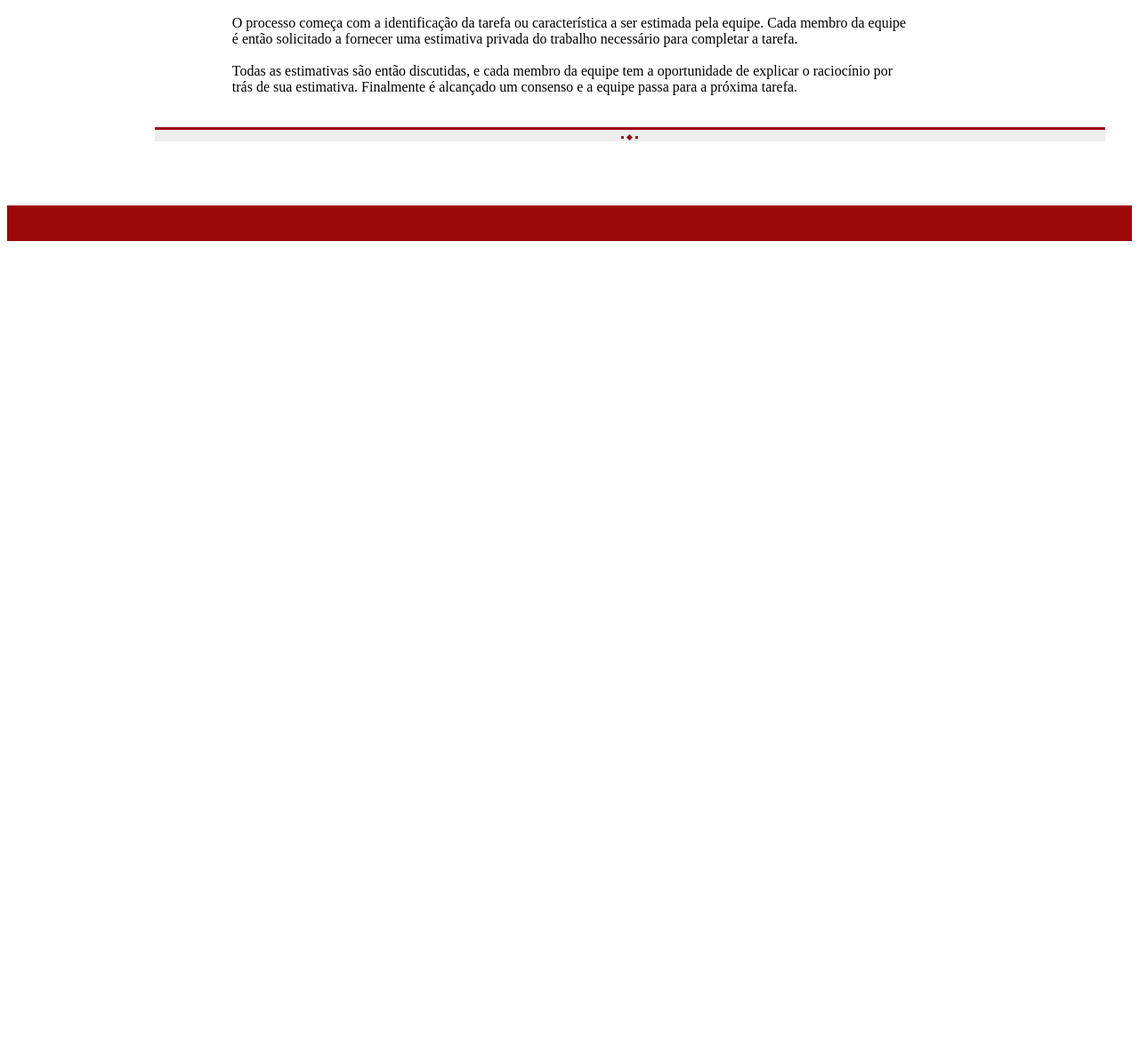
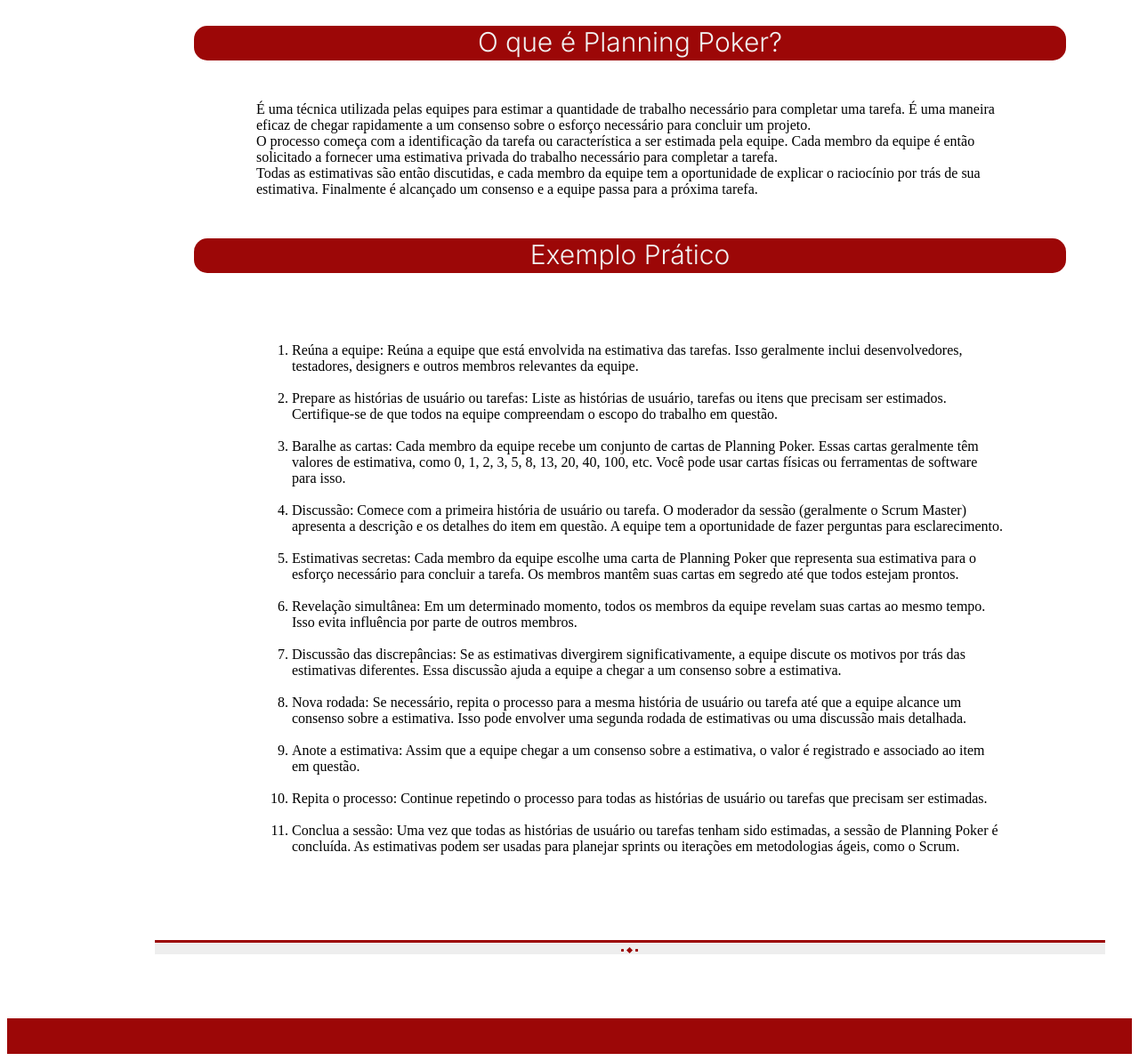
Before and after one commit to Marianatebecherani/adsapi1, a Flask app: page /planningpoker in a window 1280 px wide. Shown: the part 487-1680 px from the top of the page at 89% size. Before the commit the page ends 758 px from the top, so only its background shows below. Run offline with Flask 3, Linux system fonts and the light colour scheme; some web fonts are replaced.

Commit message:
Adicionando exemplo prático ao planning poker

```diff
--- a/Flask/templates/planningpoker.html
+++ b/Flask/templates/planningpoker.html
@@ -5,7 +5,8 @@
     <meta charset="UTF-8">
     <meta name="viewport" content="width=device-width, initial-scale=1.0">
     <link href="https://fonts.googleapis.com/css2?family=Carattere&display=swap" rel="stylesheet">
-    <link href="../static/css/style.css" rel="stylesheet" />
+    <link href="https://fonts.googleapis.com/css2?family=Inter:wght@300&display=swap" rel="stylesheet">
+    <link href="../CSS/style.css" rel="stylesheet" />
     <title>Planning Poker</title>
 
 </head>
@@ -15,44 +16,91 @@
         <!--Cabeçalho-->
         <header class="container--header">
             <!--LOGO-->
-            <a href="/" class="logo">Scrum</a>
+            <a href="index.html" class="logo">Scrum</a>
+
             <!--LINKS-->
-            <a href="/estruturatime">Estrutura do time</a>
+            <a href="../HTML/estrutura.html">Estrutura do time</a>
 
             <!--MENU DROPDOWN-->
             <div class="dropdown">
                 <div class="dropbtn">Artefatos</div>
                 <div class="dropdown-content">
-                    <a href="/product_backlog">Product Backlog</a>
-                    <a href="/process_backlog">Process Backlog</a>
-                    <a href="/sprintplanning">Sprint Planning</a>
-                    <a href="/dailyscrum">Daily Scrum</a>
-                    <a href="/planningpoker">Planning Poker</a>
-                    <a href="/sprint_retrospective">Sprint Retrospective</a>
-                    <a href="/burndownchart">Burndown Chart</a>
+                    <a href="../HTML/productbacklog.html">Product Backlog</a>
+                    <a href="/HTML/processbacklog.html">Process Backlog</a>
+                    <a href="../HTML/sprintplanning.html">Sprint Planning</a>
+                    <a href="../HTML/daily.html">Daily Scrum</a>
+                    <a href="../HTML/planningpoker.html">Planning Poker</a>
                 </div>
             </div>
 
-            <a href="/atividadepratica">Atividade</a>
+            <a href="../HTML/atividade.html">Atividade</a>
 
         </header>
 
+        <!-- Container alinhando as imagens-->
+        <div class="container--imghome">
+            <br>
+            <img src="../img/planningpoker.png" style="border-radius: 15px;">
 
-        <div class="container--imghome">
-            <img src="../static/img/planning.png">
+            <!--Barra vermelha que fica em cima do texto-->
+            <div class="barra">O que é Planning Poker?</div>
 
 
-            <img src="../static/img/título.png" style="max-width: 70%;">
-        </div>
 
-        <div class="container--txthome">
-            <p>É uma técnica utilizada pelas equipes para estimar a quantidade de trabalho necessário para completar uma tarefa. É uma maneira eficaz de chegar rapidamente a um consenso sobre o esforço necessário para concluir um projeto.<br><br>
-                O processo começa com a identificação da tarefa ou característica a ser estimada pela equipe. Cada membro da equipe é então solicitado a fornecer uma estimativa privada do trabalho necessário para completar a tarefa.<br><br>
-                Todas as estimativas são então discutidas, e cada membro da equipe tem a oportunidade de explicar o raciocínio por trás de sua estimativa. Finalmente é alcançado um consenso e a equipe passa para a próxima tarefa.</p>
-        </div>
+            <div class="container--txthome">
+                <p>É uma técnica utilizada pelas equipes para estimar a quantidade de trabalho necessário para completar
+                    uma tarefa. É uma maneira eficaz de chegar rapidamente a um consenso sobre o esforço necessário para
+                    concluir um projeto.<br>
+                    O processo começa com a identificação da tarefa ou característica a ser estimada pela equipe. Cada
+                    membro da equipe é então solicitado a fornecer uma estimativa privada do trabalho necessário para
+                    completar a tarefa.<br>
+                    Todas as estimativas são então discutidas, e cada membro da equipe tem a oportunidade de explicar o
+                    raciocínio por trás de sua estimativa. Finalmente é alcançado um consenso e a equipe passa para a
+                    próxima tarefa.</p>
+            </div>
+            <!--Barra vermelha que fica em cima do texto-->
+            <div class="barra">Exemplo Prático</div>
 
-        <div class="container--imghome">
-            <img src="../static/img/End-Line-Text.png">
+            <div class="container--txthome">
+                <p>
+                <ol>
+                    <li>Reúna a equipe: Reúna a equipe que está envolvida na estimativa das tarefas. Isso geralmente
+                        inclui desenvolvedores, testadores, designers e outros membros relevantes da equipe.</li><br>
+                    <li>Prepare as histórias de usuário ou tarefas: Liste as histórias de usuário, tarefas ou itens que
+                        precisam ser estimados. Certifique-se de que todos na equipe compreendam o escopo do trabalho em
+                        questão.</li><br>
+                    <li>Baralhe as cartas: Cada membro da equipe recebe um conjunto de cartas de Planning Poker. Essas
+                        cartas geralmente têm valores de estimativa, como 0, 1, 2, 3, 5, 8, 13, 20, 40, 100, etc. Você
+                        pode usar cartas físicas ou ferramentas de software para isso.</li><br>
+                    <li>Discussão: Comece com a primeira história de usuário ou tarefa. O moderador da sessão
+                        (geralmente o Scrum Master) apresenta a descrição e os detalhes do item em questão. A equipe tem
+                        a oportunidade de fazer perguntas para esclarecimento.</li><br>
+                    <li>Estimativas secretas: Cada membro da equipe escolhe uma carta de Planning Poker que representa
+                        sua estimativa para o esforço necessário para concluir a tarefa. Os membros mantêm suas cartas
+                        em segredo até que todos estejam prontos.</li><br>
+                    <li>Revelação simultânea: Em um determinado momento, todos os membros da equipe revelam suas cartas
+                        ao mesmo tempo. Isso evita influência por parte de outros membros.</li><br>
+                    <li>Discussão das discrepâncias: Se as estimativas divergirem significativamente, a equipe discute
+                        os motivos por trás das estimativas diferentes. Essa discussão ajuda a equipe a chegar a um
+                        consenso sobre a estimativa.</li><br>
+                    <li>Nova rodada: Se necessário, repita o processo para a mesma história de usuário ou tarefa até que
+                        a equipe alcance um consenso sobre a estimativa. Isso pode envolver uma segunda rodada de
+                        estimativas ou uma discussão mais detalhada.</li><br>
+                    <li>Anote a estimativa: Assim que a equipe chegar a um consenso sobre a estimativa, o valor é registrado e associado ao item em questão.</li><br>
+                    <li>Repita o processo: Continue repetindo o processo para todas as histórias de usuário ou tarefas que precisam ser estimadas.</li><br>
+                    <li>Conclua a sessão: Uma vez que todas as histórias de usuário ou tarefas tenham sido estimadas, a sessão de Planning Poker é concluída. As estimativas podem ser usadas para planejar sprints ou iterações em metodologias ágeis, como o Scrum.</li><br>
+
+
+
+
+
+                </ol>
+
+
+                </p>
+            </div>
+
+            <img src="../img/finaldetxt.png">
 
         </div>
 
```
